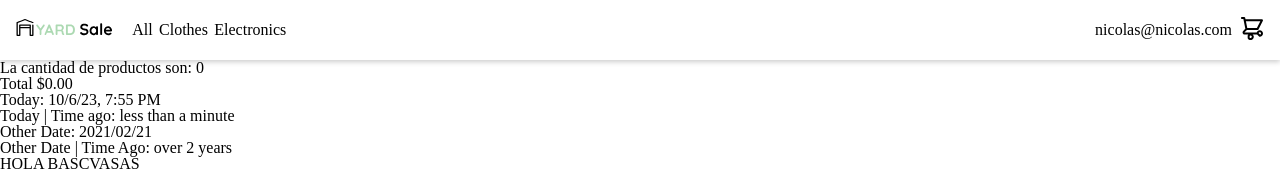
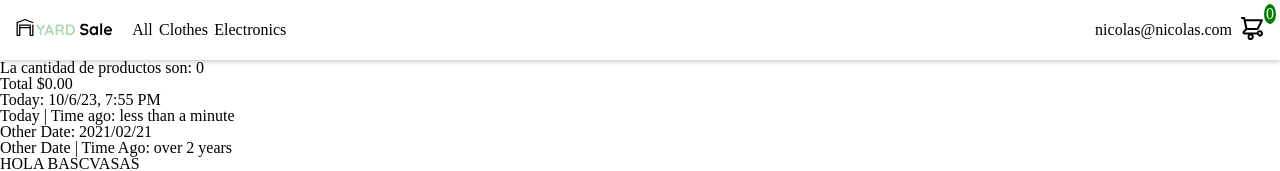
Before and after one commit to AngAven/platzi-course-angular-component-services, an Angular app: page / in a window 1280 px wide. Shown: the top 171 px of the page. Built offline with nearby package versions, Linux system fonts and the light colour scheme; no server answers.

Commit message:
Utilizamos el store de Angular para guardar un storage
- Nos comunicamos directamente con el storage global

```diff
--- a/src/app/components/nav/nav.component.html
+++ b/src/app/components/nav/nav.component.html
@@ -33,10 +33,11 @@
     </nav>
     <div class="info">
       <div class="account">nicolas@nicolas.com</div>
-      <div>
+      <div class="counter-container">
         <a href="">
           <img src="./assets/svg/icon_shopping_cart.svg" alt="logo">
         </a>
+        <span class="counter">{{counter}}</span>
       </div>
     </div>
   </div>
--- a/src/app/components/nav/nav.component.scss
+++ b/src/app/components/nav/nav.component.scss
@@ -83,6 +83,19 @@
   }
 }
 
+.counter-container{
+  position: relative;
+}
+
+.counter{
+  position: absolute;
+  top: -12px;
+  background-color: green;
+  border-radius: 50%;
+  color: white;
+  padding: 2px;
+}
+
 /* Large and up */
 @media screen and (min-width: 64em) {
   .show-mobile {
--- a/src/app/components/nav/nav.component.ts
+++ b/src/app/components/nav/nav.component.ts
@@ -1,4 +1,5 @@
 import { Component, OnInit } from '@angular/core';
+import {StoreService} from "../../services/store.service";
 
 @Component({
   selector: 'app-nav',
@@ -8,14 +9,20 @@ import { Component, OnInit } from '@angular/core';
 export class NavComponent implements OnInit {
 
   activeMenu = false
+  counter: number = 0
 
-  constructor() { }
+  constructor(
+    private storeService: StoreService
+  ) { }
 
   ngOnInit(): void {
+    this.storeService.myCart$.subscribe(products => {
+      console.log(products)
+      this.counter = products.length
+    })
   }
 
   tollgeMenu(){
     this.activeMenu = !this.activeMenu
   }
-
 }
--- a/src/app/services/store.service.ts
+++ b/src/app/services/store.service.ts
@@ -1,4 +1,5 @@
 import { Injectable } from '@angular/core';
+import {BehaviorSubject} from 'rxjs'
 import {Product} from "../models/product.model";
 
 @Injectable({
@@ -7,11 +8,14 @@ import {Product} from "../models/product.model";
 export class StoreService {
 
   private myShoppingCart: Product[] = []
+  private myCart = new BehaviorSubject<Product[]>([])
+  myCart$ = this.myCart.asObservable()
 
   constructor() { }
 
   addProduct(product: Product){
     this.myShoppingCart.push(product)
+    this.myCart.next(this.myShoppingCart)
   }
 
   getTotal(){
```
